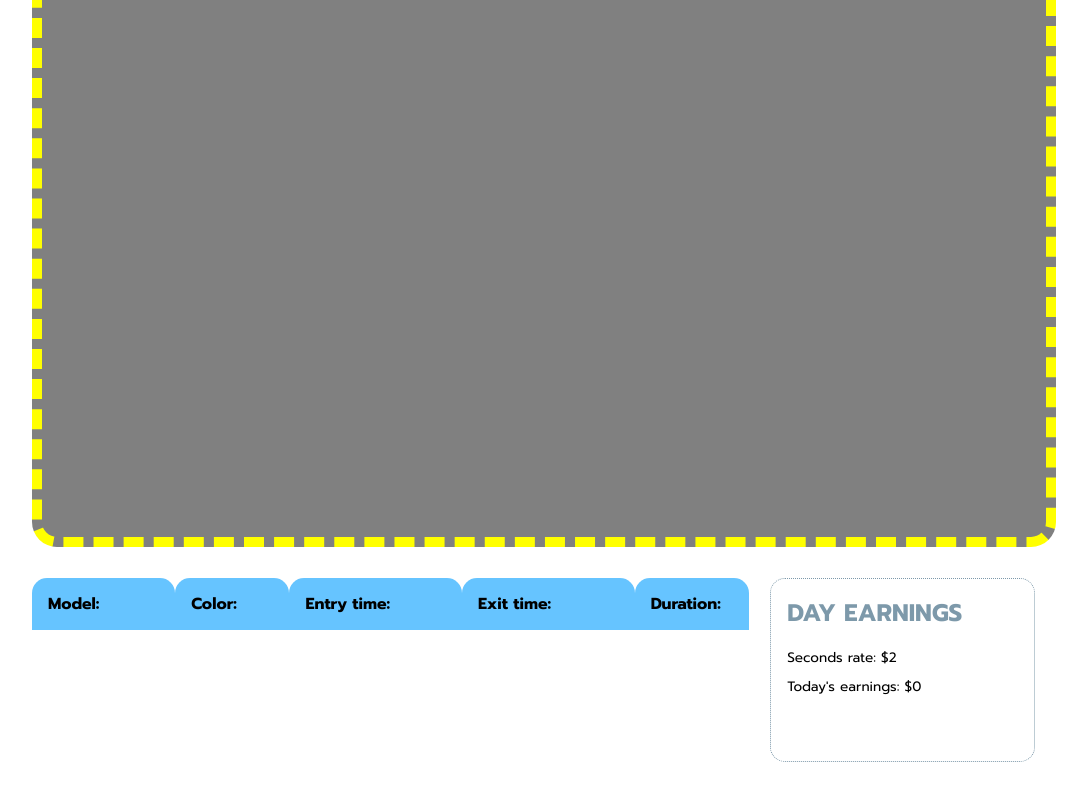
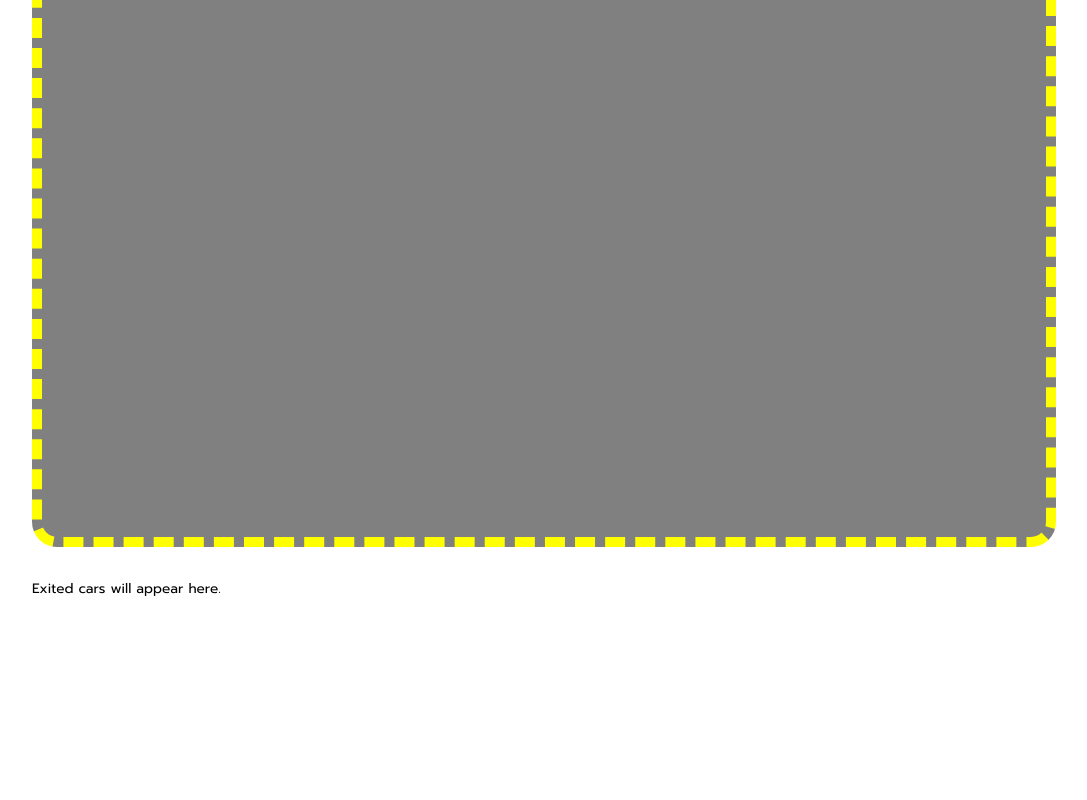
Before and after one commit to tohikim/parking-lot-tracker, a React (Create React App) app: page / in a window 1280 px wide. Shown: the part 458-1258 px from the top of the page, without its empty margins (96-1183 px from the left). After the commit the page ends 1193 px from the top, so only its background shows below. Built offline with nearby package versions, Linux system fonts and the light colour scheme.

Commit message:
'Exited cars will appear here'

```diff
--- a/src/App.js
+++ b/src/App.js
@@ -13,7 +13,7 @@ function App() {
     <div className="App">
       <Header setParkedCars={setParkedCars} parkedCars={parkedCars}/>
       <ParkingLot parkedCars={parkedCars} setParkedCars={setParkedCars} setExitedCars={setExitedCars} setTotalEarnings={setTotalEarnings}/>
-      <Footer exitedCars={exitedCars} setTotalEarnings={setTotalEarnings} totalEarnings={totalEarnings}/>
+      <Footer exitedCars={exitedCars} setTotalEarnings={setTotalEarnings} totalEarnings={totalEarnings} setExitedCars={setExitedCars}/>
     </div>
   );
 }
--- a/src/components/Footer.js
+++ b/src/components/Footer.js
@@ -4,6 +4,7 @@ import Earnings from './Earnings.js';
 
 
 function Footer(props) {
+    if (props.exitedCars.length) {
         return (
             <div className="output-container">
                 <table className="entries-container">
@@ -25,6 +26,11 @@ function Footer(props) {
                 </div>
             </div>
         )
+    } else {
+        return (
+            <p>Exited cars will appear here.</p>
+        );
+    }
 }
 
 export default Footer;
```
Lines whose indentation alone changed are shown as unchanged.
